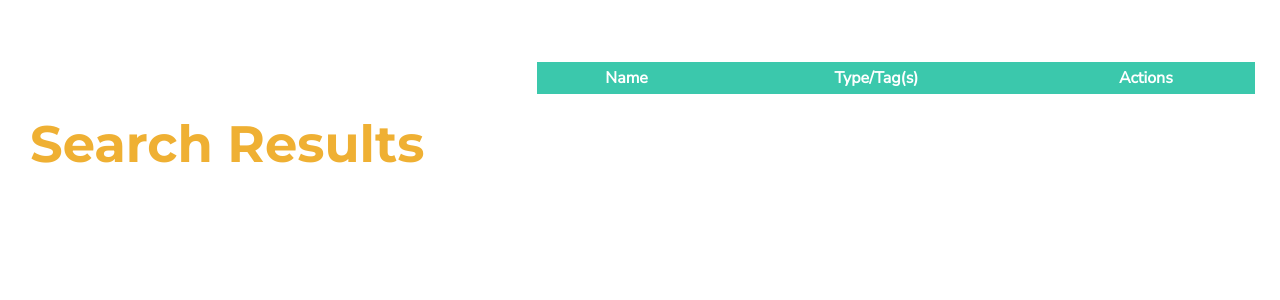
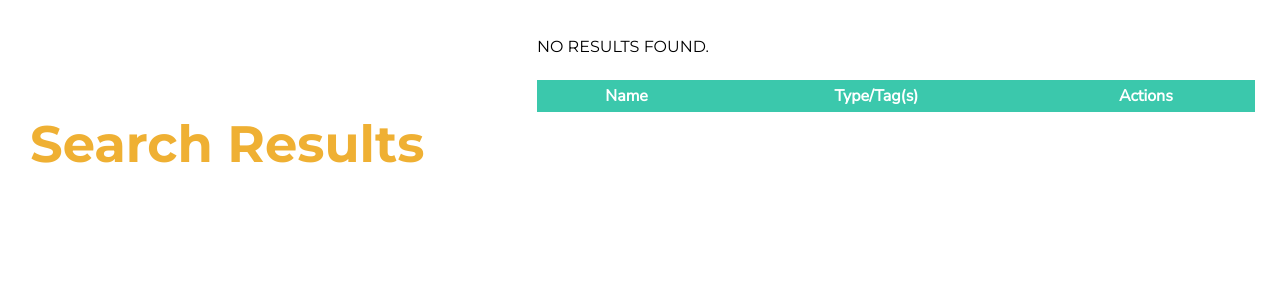
Before and after one commit to alygacutan/cs192sossf, a PHP site: page /search.php?tag=internet in a window 1280 px wide. Shown: the part 64-364 px from the top of the page. Run offline with PHP 8.4, Linux system fonts and the light colour scheme; a user stored in the database is signed in; data comes from the database, SQL or seed files in the repository; lists and menus that the app fills with data are empty.

Commit message:
minor code fixes

```diff
--- a/sossf-ui/search.php
+++ b/sossf-ui/search.php
@@ -35,6 +35,7 @@ v3.0 - Feb 21, 2019 - Added search results by tags - PHP [Kenneth Santos]
 v3.1 - Feb 21, 2019 - Added search results by substring - PHP [Kenneth Santos]
 v3.2 - Feb 21, 2019 - Added catch when no results found - PHP [Kenneth Santos]
 V4.0 - Feb 22, 2019 - Added search results by name and location - PHP [Kenneth Santos]
+v4.1 - Feb 22, 2019 - Minor fixes - PHP [Kenneth Santos]
 
 File Creation Date: Feb 06,2019
 Development Group: SOSSF Group
@@ -77,6 +78,8 @@ Purpose: The HTML/PHP File for Search Page.
 										<td>{$row["tags"]}</td>
 										<td><a href=''>Edit</a>, <a href='delete-establishment.php?id={$row["establishmentID"]}'>Delete</a></td></tr>";
 							}
+						} else {
+							echo "<p color='red'>NO RESULTS FOUND.</p>";
 						}
 					} elseif(isset($_GET['tag'])) {
 						$tag = $_GET['tag'];
@@ -89,11 +92,13 @@ Purpose: The HTML/PHP File for Search Page.
 										<td>{$row["tags"]}</td>
 										<td><a href=''>Edit</a>, <a href='delete-establishment.php?id={$row["establishmentID"]}'>Delete</a></td></tr>";
 							}
+						} else {
+							echo "<p color='red'>NO RESULTS FOUND.</p>";
 						}
 					} elseif(isset($_GET['name']) && isset($_GET['loc'])) {
 						$name = $_GET['name'];
 						$loc = $_GET['loc'];
-						$query = "SELECT * FROM Establishment WHERE status=1 AND (name LIKE '%{$name}%' OR location LIKE '%{$loc}%')";
+						$query = "SELECT * FROM Establishment WHERE status=1 AND (name LIKE '%{$name}%' AND location LIKE '%{$loc}%')";
 						$result = mysqli_query($connection, $query);
 						if(mysqli_num_rows($result)>0) {
 							while($row = mysqli_fetch_assoc($result)) {
@@ -102,6 +107,8 @@ Purpose: The HTML/PHP File for Search Page.
 										<td>{$row["tags"]}</td>
 										<td><a href=''>Edit</a>, <a href='delete-establishment.php?id={$row["establishmentID"]}'>Delete</a></td></tr>";
 							}
+						} else {
+							echo "<p color='red'>NO RESULTS FOUND.</p>";
 						}
 					} else {
 						echo "<p color='red'>NO RESULTS FOUND.</p>";
```
